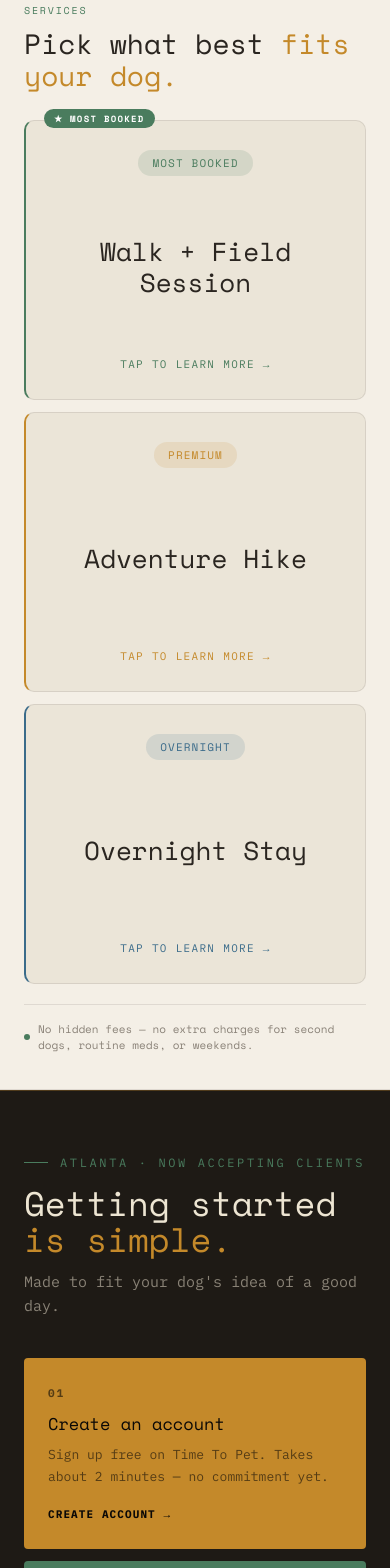
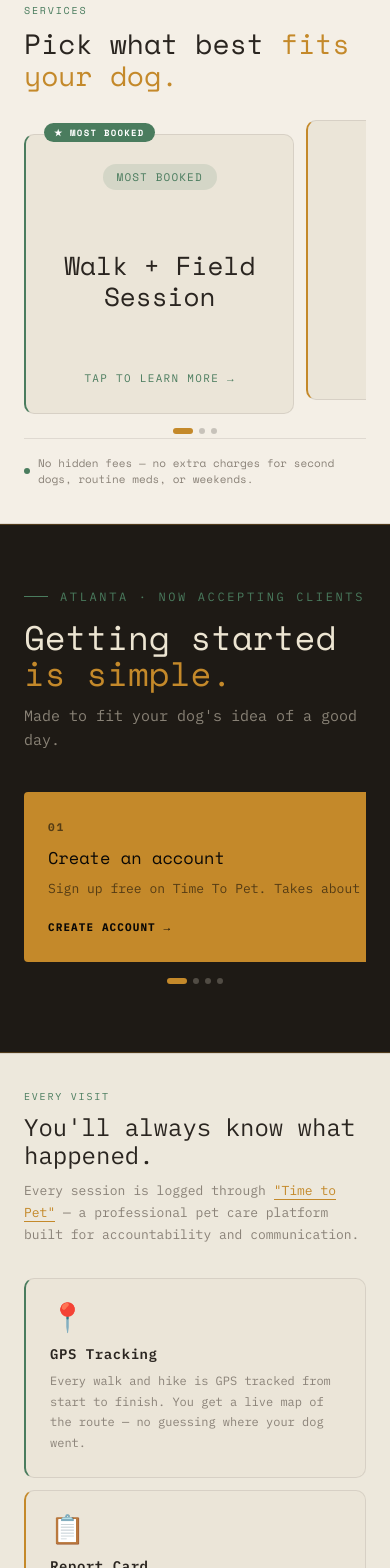
Before and after one commit to darkhorsedevloper/canipetthatdawg, a React (Vite) app: page / in a window 390 px wide. Shown: the part 1200-2768 px from the top of the page. Built offline with nearby package versions, Linux system fonts and the light colour scheme.

Commit message:
Services + CTA — scroll-snap carousel on mobile
Both sections now swipe on mobile (85% card width peeks next card)
with dot indicators, same pattern as PhotoStrips. Desktop keeps the
existing grid layouts unchanged.

Co-Authored-By: Claude Sonnet 4.6 <noreply@anthropic.com>

```diff
--- a/src/components/CTA.jsx
+++ b/src/components/CTA.jsx
@@ -41,7 +41,65 @@ const STEPS = [
   },
 ]
 
+import { useState, useRef } from 'react'
+
+function StepContent(step) {
+  return (
+    <>
+      <span style={{
+        fontSize: '11px',
+        fontFamily: "'IBM Plex Mono', monospace",
+        letterSpacing: '0.18em',
+        color: step.subtext,
+        marginBottom: '14px',
+        fontWeight: 700,
+      }}>
+        {step.number}
+      </span>
+      <p style={{
+        fontSize: '17px',
+        fontFamily: 'var(--serif)',
+        fontWeight: 400,
+        color: step.text,
+        marginBottom: '10px',
+        lineHeight: 1.2,
+      }}>
+        {step.label}
+      </p>
+      <p style={{
+        fontSize: '13px',
+        color: step.subtext,
+        lineHeight: 1.65,
+        fontFamily: "'IBM Plex Mono', monospace",
+        flex: 1,
+        marginBottom: '20px',
+      }}>
+        {step.desc}
+      </p>
+      <span style={{
+        fontSize: '11px',
+        fontFamily: "'IBM Plex Mono', monospace",
+        letterSpacing: '0.1em',
+        color: step.text,
+        textTransform: 'uppercase',
+        fontWeight: 700,
+      }}>
+        {step.cta}
+      </span>
+    </>
+  )
+}
+
 export default function CTA() {
+  const [active, setActive] = useState(0)
+  const carouselRef = useRef(null)
+
+  function onScroll() {
+    if (!carouselRef.current) return
+    const i = Math.round(carouselRef.current.scrollLeft / carouselRef.current.offsetWidth)
+    setActive(i)
+  }
+
   return (
     <section style={{
       background: 'var(--hero-bg)',
@@ -82,7 +140,73 @@ export default function CTA() {
           Made to fit your dog's idea of a good day.
         </p>
 
-        {/* 4 steps */}
+        {/* Mobile carousel */}
+        <div className="cta-carousel">
+          <div
+            ref={carouselRef}
+            onScroll={onScroll}
+            style={{
+              display: 'flex',
+              overflowX: 'scroll',
+              scrollSnapType: 'x mandatory',
+              scrollBehavior: 'smooth',
+              WebkitOverflowScrolling: 'touch',
+              msOverflowStyle: 'none',
+              scrollbarWidth: 'none',
+              gap: '12px',
+              paddingRight: '24px',
+            }}
+          >
+            {STEPS.map((step) => (
+              <a
+                key={step.number}
+                href={step.href}
+                target={step.href.startsWith('http') ? '_blank' : undefined}
+                rel={step.href.startsWith('http') ? 'noreferrer' : undefined}
+                style={{
+                  minWidth: '85%',
+                  scrollSnapAlign: 'start',
+                  flexShrink: 0,
+                  display: 'flex',
+                  flexDirection: 'column',
+                  padding: '28px 24px',
+                  borderRadius: '4px',
+                  background: step.bg,
+                  textDecoration: 'none',
+                  cursor: 'pointer',
+                }}
+              >
+                {StepContent(step)}
+              </a>
+            ))}
+          </div>
+
+          {/* Dots */}
+          <div style={{ display: 'flex', justifyContent: 'center', gap: '6px', padding: '16px 0 4px' }}>
+            {STEPS.map((_, i) => (
+              <button
+                key={i}
+                onClick={() => {
+                  carouselRef.current?.scrollTo({ left: carouselRef.current.offsetWidth * i, behavior: 'smooth' })
+                  setActive(i)
+                }}
+                style={{
+                  width: i === active ? '20px' : '6px',
+                  height: '6px',
+                  borderRadius: '3px',
+                  background: i === active ? 'var(--orange)' : 'rgba(237,229,210,0.25)',
+                  border: 'none',
+                  padding: 0,
+                  cursor: 'pointer',
+                  transition: 'width 200ms, background 200ms',
+                }}
+                aria-label={STEPS[i].label}
+              />
+            ))}
+          </div>
+        </div>
+
+        {/* Desktop grid */}
         <div className="cta-steps-grid">
           {STEPS.map((step) => (
             <a
@@ -100,49 +224,7 @@ export default function CTA() {
                 cursor: 'pointer',
               }}
             >
-              <span style={{
-                fontSize: '11px',
-                fontFamily: "'IBM Plex Mono', monospace",
-                letterSpacing: '0.18em',
-                color: step.subtext,
-                marginBottom: '14px',
-                fontWeight: 700,
-              }}>
-                {step.number}
-              </span>
-
-              <p style={{
-                fontSize: '17px',
-                fontFamily: 'var(--serif)',
-                fontWeight: 400,
-                color: step.text,
-                marginBottom: '10px',
-                lineHeight: 1.2,
-              }}>
-                {step.label}
-              </p>
-
-              <p style={{
-                fontSize: '13px',
-                color: step.subtext,
-                lineHeight: 1.65,
-                fontFamily: "'IBM Plex Mono', monospace",
-                flex: 1,
-                marginBottom: '20px',
-              }}>
-                {step.desc}
-              </p>
-
-              <span style={{
-                fontSize: '11px',
-                fontFamily: "'IBM Plex Mono', monospace",
-                letterSpacing: '0.1em',
-                color: step.text,
-                textTransform: 'uppercase',
-                fontWeight: 700,
-              }}>
-                {step.cta}
-              </span>
+              {StepContent(step)}
             </a>
           ))}
         </div>
--- a/src/components/Services.jsx
+++ b/src/components/Services.jsx
@@ -1,4 +1,4 @@
-import { useState } from 'react'
+import { useState, useRef } from 'react'
 
 // Services data is inlined here — Notion fetch overwrites services.json on build
 const services = [
@@ -220,6 +220,15 @@ function ServiceCard({ s }) {
 }
 
 export default function Services() {
+  const [active, setActive] = useState(0)
+  const carouselRef = useRef(null)
+
+  function onScroll() {
+    if (!carouselRef.current) return
+    const i = Math.round(carouselRef.current.scrollLeft / carouselRef.current.offsetWidth)
+    setActive(i)
+  }
+
   return (
     <section id="services" className="section-pad" style={{ borderBottom: '0.5px solid var(--border)' }}>
 
@@ -238,7 +247,62 @@ export default function Services() {
         Pick what best <span style={{ color: 'var(--orange)' }}>fits your dog.</span>
       </h2>
 
-      <div style={{ display: 'grid', gridTemplateColumns: 'repeat(auto-fit, minmax(240px, 1fr))', gap: '12px', marginBottom: '20px' }}>
+      {/* Mobile carousel */}
+      <div className="services-carousel">
+        <div
+          ref={carouselRef}
+          onScroll={onScroll}
+          style={{
+            display: 'flex',
+            overflowX: 'scroll',
+            scrollSnapType: 'x mandatory',
+            scrollBehavior: 'smooth',
+            WebkitOverflowScrolling: 'touch',
+            msOverflowStyle: 'none',
+            scrollbarWidth: 'none',
+            gap: '12px',
+            paddingRight: '24px',
+          }}
+        >
+          {services.map((s, i) => (
+            <div key={i} style={{
+              minWidth: '85%',
+              scrollSnapAlign: 'start',
+              flexShrink: 0,
+              paddingTop: s.featured ? '14px' : '0',
+            }}>
+              <ServiceCard s={s} />
+            </div>
+          ))}
+        </div>
+
+        {/* Dots */}
+        <div style={{ display: 'flex', justifyContent: 'center', gap: '6px', padding: '14px 0 4px' }}>
+          {services.map((_, i) => (
+            <button
+              key={i}
+              onClick={() => {
+                carouselRef.current?.scrollTo({ left: carouselRef.current.offsetWidth * i, behavior: 'smooth' })
+                setActive(i)
+              }}
+              style={{
+                width: i === active ? '20px' : '6px',
+                height: '6px',
+                borderRadius: '3px',
+                background: i === active ? 'var(--orange)' : 'var(--border-bold)',
+                border: 'none',
+                padding: 0,
+                cursor: 'pointer',
+                transition: 'width 200ms, background 200ms',
+              }}
+              aria-label={services[i].name}
+            />
+          ))}
+        </div>
+      </div>
+
+      {/* Desktop grid */}
+      <div className="services-grid" style={{ display: 'grid', gridTemplateColumns: 'repeat(auto-fit, minmax(240px, 1fr))', gap: '12px', marginBottom: '20px' }}>
         {services.map((s, i) => (
           <ServiceCard key={i} s={s} />
         ))}
--- a/src/index.css
+++ b/src/index.css
@@ -391,12 +391,20 @@ img { display: block; max-width: 100%; }
   .dotd-grid { grid-template-columns: 1fr !important; }
 }
 
-/* CTA steps — 2-col on desktop, 1-col stacked on mobile */
-.cta-steps-grid {
-  display: grid;
-  grid-template-columns: 1fr;
-  gap: 12px;
+/* Services — carousel on mobile, grid on desktop */
+.services-carousel { display: block; }
+.services-grid { display: none !important; }
+.services-carousel div::-webkit-scrollbar { display: none; }
+@media (min-width: 640px) {
+  .services-carousel { display: none; }
+  .services-grid { display: grid !important; }
 }
+
+/* CTA steps — carousel on mobile, 2-col grid on desktop */
+.cta-carousel { display: block; }
+.cta-carousel div::-webkit-scrollbar { display: none; }
+.cta-steps-grid { display: none !important; }
 @media (min-width: 640px) {
-  .cta-steps-grid { grid-template-columns: 1fr 1fr; gap: 16px; }
+  .cta-carousel { display: none; }
+  .cta-steps-grid { display: grid !important; grid-template-columns: 1fr 1fr; gap: 16px; }
 }
```
